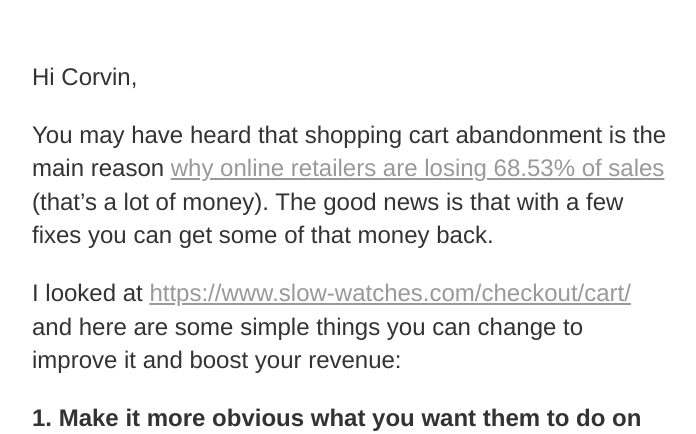
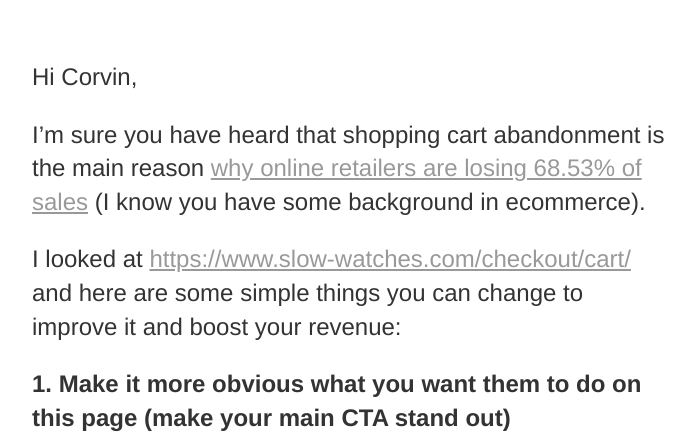
Before and after one commit to emilsw/ew, a Jekyll site: the page built from optimize/slowwatches.md, in a window 1280 px wide and 900 px high, cut to the strip 0-434 px from the top of the window. Shown: the whole strip, without its empty margins (288-984 px from the left). Built offline with Jekyll 4.4.1, drawn with Linux system fonts in a browser that asks for light colours.

Commit message:
Update slowwatches.md

```diff
--- a/optimize/slowwatches.md
+++ b/optimize/slowwatches.md
@@ -5,7 +5,7 @@ title: Slow Watches
 
 Hi Corvin,
 
-You may have heard that shopping cart abandonment is the main reason [why online retailers are losing 68.53% of sales](http://baymard.com/lists/cart-abandonment-rate) (that's a lot of money). The good news is that with a few fixes you can get some of that money back.
+I'm sure you have heard that shopping cart abandonment is the main reason [why online retailers are losing 68.53% of sales](http://baymard.com/lists/cart-abandonment-rate) (I know you have some background in ecommerce).
 
 I looked at <https://www.slow-watches.com/checkout/cart/> and here are some simple things you can change to improve it and boost your revenue:
 
```
